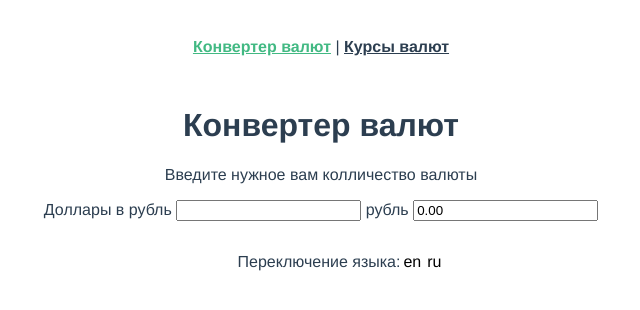
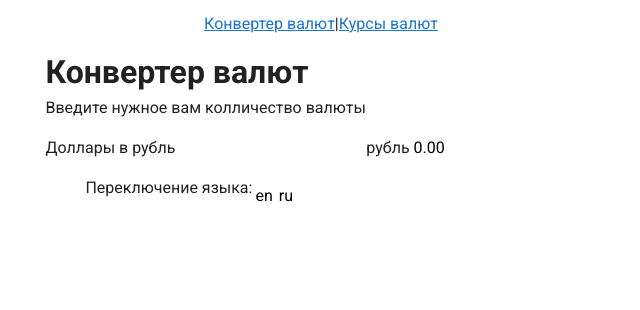
Before and after one commit to Claytone445/converter, a Vue app: page / in a window 1280 px wide. Shown: the top 310 px of the page, without its empty margins (319-959 px from the left). Built offline with nearby package versions, Linux system fonts and the light colour scheme; no server answers.

Commit message:
added vuetify, started redesign

```diff
--- a/public/index.html
+++ b/public/index.html
@@ -1,11 +1,13 @@
 <!DOCTYPE html>
-<html lang="">
+<html lang="en">
   <head>
     <meta charset="utf-8">
     <meta http-equiv="X-UA-Compatible" content="IE=edge">
     <meta name="viewport" content="width=device-width,initial-scale=1.0">
     <link rel="icon" href="<%= BASE_URL %>favicon.ico">
     <title><%= htmlWebpackPlugin.options.title %></title>
+    <link rel="stylesheet" href="https://fonts.googleapis.com/css?family=Roboto:100,300,400,500,700,900">
+    <link rel="stylesheet" href="https://cdn.jsdelivr.net/npm/@mdi/font@latest/css/materialdesignicons.min.css">
   </head>
   <body>
     <noscript>
--- a/src/App.vue
+++ b/src/App.vue
@@ -1,33 +1,22 @@
 <template>
-  <div id="app">
-    <nav>
-      <router-link to="/">{{ $t('main.convert') }}</router-link> |
-      <router-link to="/CurrentCourses">{{$t ('main.currentCourses')}}</router-link>
-    </nav>
-    <router-view/>
-  </div>
+  <v-app>
+    <v-main>
+      <v-container fluid d-flex justify-center align-center >
+        <router-link to="/">{{ $t('main.convert') }}</router-link> |
+        <router-link to="/CurrentCourses">{{$t ('main.currentCourses')}}</router-link>
+      </v-container>
+      <router-view/>
+    </v-main>
+  </v-app>
 </template>
 
-<style lang="scss">
+<script>
 
-#app {
-  font-family: Avenir, Helvetica, Arial, sans-serif;
-  -webkit-font-smoothing: antialiased;
-  -moz-osx-font-smoothing: grayscale;
-  text-align: center;
-  color: #2c3e50;
-}
+export default {
+  name: 'App',
 
-nav {
-  padding: 30px;
-
-  a {
-    font-weight: bold;
-    color: #2c3e50;
-
-    &.router-link-exact-active {
-      color: #42b983;
-    }
-  }
-}
-</style>
+  data: () => ({
+    //
+  }),
+};
+</script>
--- a/src/components/AllCurrency.vue
+++ b/src/components/AllCurrency.vue
@@ -1,8 +1,8 @@
 
 <template>
-  <div class="currency ">
-    <h2>Выберите базовую валюту для конвертации</h2>
-    <select multiple="multiple" v-model="selected">
+  <div class="currency">
+    <h2 class="d-flex justify-center">Выберите базовую валюту для конвертации</h2>
+    <select multiple="multiple" v-model="selected" class="">
       <option v-for="value in rub" v-bind:key="value.Name" v-bind:value="{ name: value.Name, number: value.Value }">
         {{ value.Name}}
       </option>
--- a/src/components/LocaleSwitcher.vue
+++ b/src/components/LocaleSwitcher.vue
@@ -1,6 +1,6 @@
 <template>
-  <div class="switcher">
-<ul>
+  <div class="switcher d-flex ma-4">
+<ul class="d-flex ">
   <p>{{ $t('main.switcher') }} </p>
   <li v-for="locale in locales" :key="locale" @click="switchLocale(locale)">
     {{locale}}
--- a/src/components/MainConverter.vue
+++ b/src/components/MainConverter.vue
@@ -1,6 +1,6 @@
 
 <template>
-  <div>
+  <div class="d-flex justify-center flex-column">
   <div class="converter">
     <h1>{{ $t('main.convert') }}</h1>
     <p>{{ $t('main.enterAmount') }}</p>
@@ -8,11 +8,11 @@
     <input name="rubQauntity" id="rubQauntity" type="text" v-model.number="rub">
     <label for="usdQauntity"> {{ $t('main.rub') }} </label>
     <input name="usdQauntity" id="usdbQauntity" type="text" v-model.number="convert">
+  </div>
 
-  </div>
-  <div class="switcher">
+
     <locale-switcher/>
-  </div>
+
   </div>
 </template>
 
@@ -50,7 +50,7 @@ ul {
   padding: 0;
 }
 li {
-  display: inline-block;
+  display: flex;
   margin: 0 10px;
 }
 a {
--- a/src/main.js
+++ b/src/main.js
@@ -4,6 +4,7 @@ import router from './router'
 import axios from 'axios'
 import VueAxios from 'vue-axios'
 import i18n from './i18n'
+import vuetify from './plugins/vuetify'
 
 Vue.prototype.axios = axios
 Vue.use(VueAxios, axios)
@@ -13,5 +14,6 @@ Vue.config.productionTip = false
 new Vue({
   router,
   i18n,
+  vuetify,
   render: h => h(App)
 }).$mount('#app')
--- /dev/null
+++ b/src/plugins/vuetify.js
@@ -0,0 +1,7 @@
+import Vue from 'vue';
+import Vuetify from 'vuetify/lib/framework';
+
+Vue.use(Vuetify);
+
+export default new Vuetify({
+});
--- a/src/views/ConverterView.vue
+++ b/src/views/ConverterView.vue
@@ -1,5 +1,5 @@
 <template>
-  <div class="home">
+  <div class="home d-flex justify-center">
     <MainConverter msg="Конвертер валют"/>
   </div>
 </template>
--- a/src/views/CurrentCourses.vue
+++ b/src/views/CurrentCourses.vue
@@ -1,6 +1,5 @@
 <template>
-  <div class="about">
-    <h1>Список текущих валют</h1>
+  <div class="about d-flex justify-center ">
     <AllCurrency/>
   </div>
 </template>
--- a/vue.config.js
+++ b/vue.config.js
@@ -1,6 +1,8 @@
 const { defineConfig } = require('@vue/cli-service')
 module.exports = defineConfig({
-  transpileDependencies: true,
+  transpileDependencies: [
+    'vuetify'
+  ],
 
   pluginOptions: {
     i18n: {
```
Also changed, not shown: package.json (+5 -2 lines), src/assets/logo.svg (added), 1 other file (tests, documents, lock files or other folders).
